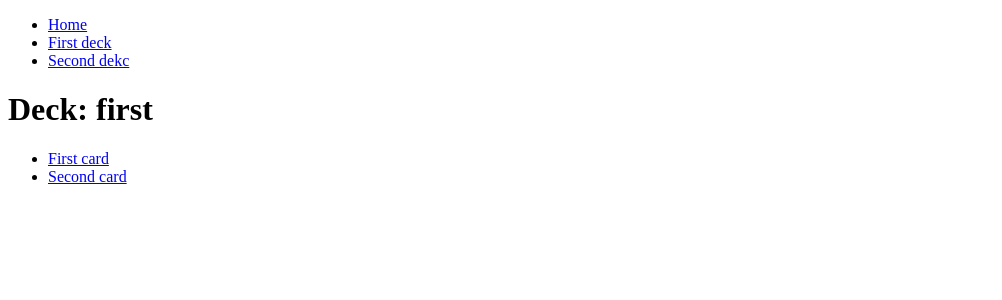
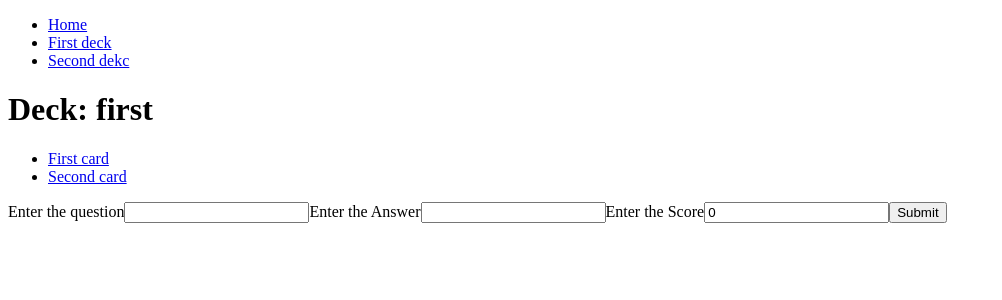
Before and after one commit to nikonoll/make_it_stick, a Next.js app: page /deck/first in a window 1280 px wide. Shown: the top 300 px of the page, without its empty margins (0-1002 px from the left). Built offline with nearby package versions, Linux system fonts and the light colour scheme.

Commit message:
ORM is in and first card created through form, yay

```diff
--- a/package.json
+++ b/package.json
@@ -9,6 +9,7 @@
   },
   "dependencies": {
     "@prisma/client": "^2.0.0",
+    "formik": "^2.1.4",
     "next": "9.4.4",
     "react": "16.13.1",
     "react-dom": "16.13.1",
--- a/pages/api/cards.js
+++ b/pages/api/cards.js
@@ -1,8 +1,11 @@
-import { NextApiRequest, NextApiResponse } from "next";
+import { PrismaClient } from '@prisma/client';
 
-export default function getCards(req, res) {
-    if(req.method !== 'GET'){
-        res.status(500).json({message: 'only accepts GET requests'})
+const prisma = new PrismaClient();
+
+export default async function (req, res) {
+    if(req.method === 'POST'){
+        const { body } = req;
+        const card = await prisma.card.create({ data: JSON.parse(body)});
+        res.json(card);
     }
-    res.json({hello: req.query.deck, method: req.method, message: 'getCards'})
 }
--- a/pages/deck/[deck]/index.js
+++ b/pages/deck/[deck]/index.js
@@ -1,6 +1,7 @@
 import { useRouter } from 'next/router'
 import Link from 'next/link'
 import Header from '../../../components/header'
+import { Field, Formik, Form } from 'formik';
 
 const Deck = () => {
   const router = useRouter()
@@ -22,6 +23,37 @@ const Deck = () => {
           </Link>
         </li>
       </ul>
+      <div className="container">
+        <Formik
+          initialValues={{
+            question: '',
+            answer: '',
+            score: 0,
+          }}
+          onSubmit={(values) => {
+            fetch('http://localhost:3000/api/cards', {
+              method: 'POST',
+              body: JSON.stringify({ ...values }),
+            });
+          }}
+        >
+          <Form>
+            <label>
+              Enter the question
+              <Field name="question" type="text"></Field>
+            </label>
+            <label>
+              Enter the Answer
+              <Field name="answer" type="text"></Field>
+            </label>
+            <label>
+              Enter the Score
+              <Field name="score" type="int"></Field>
+            </label>
+            <button type="submit">Submit</button>
+          </Form>
+        </Formik>
+      </div>
     </>
   )
 }
```
Also changed, not shown: 2 other files (tests, documents, lock files or other folders).
